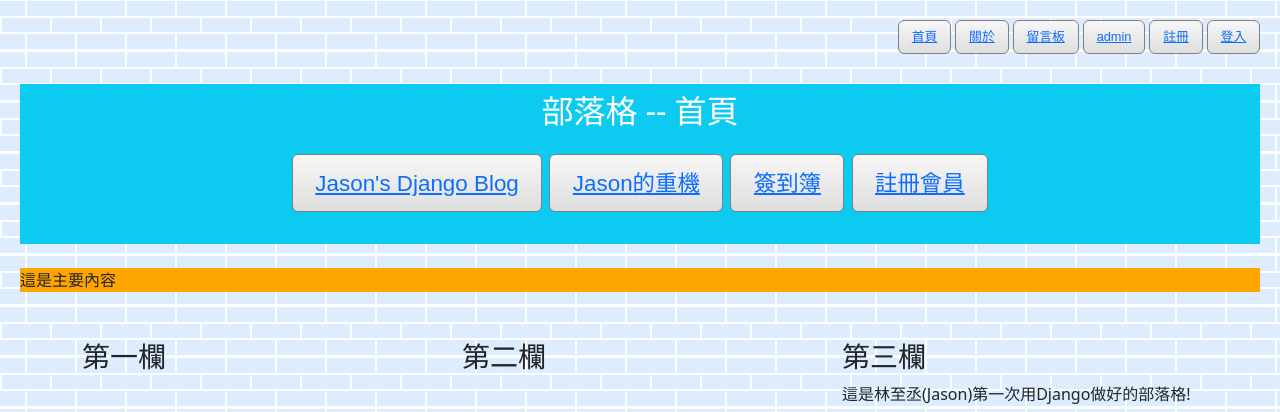
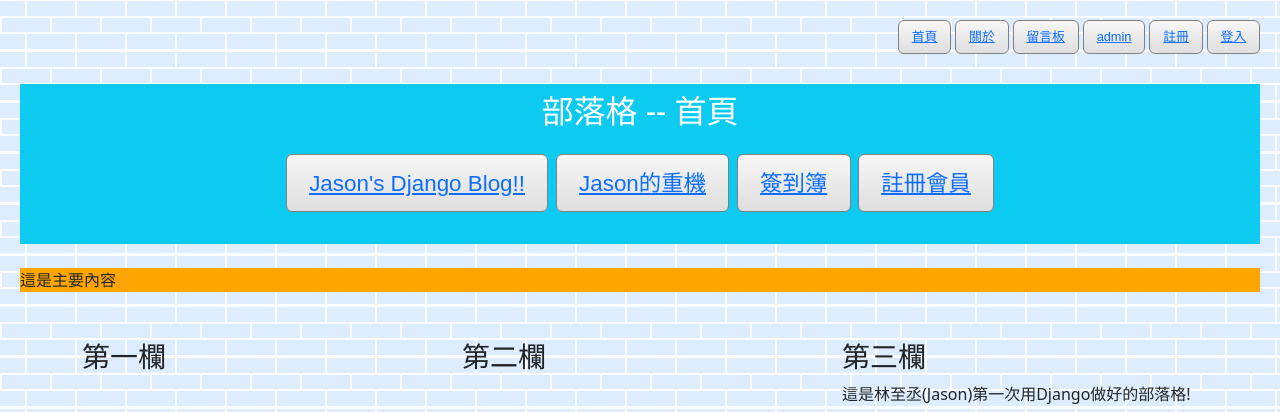
Before and after one commit to mrjasonnlin/mysite, a Django app: page /main/ in a window 1280 px wide. Shown: the top 412 px of the page. Run offline with Django 4.2, Linux system fonts and the light colour scheme.

Commit message:
Update main.html

```diff
--- a/main/templates/main/main.html
+++ b/main/templates/main/main.html
@@ -4,7 +4,7 @@
 首頁
 <h3 class="bg-info p-3">
     <!--<h3 style="background-color:Tomato;">-->
-    <button type="button" class="btn btn-primary"><a class="text-primary" href="/">Jason's Django Blog</a></button>
+    <button type="button" class="btn btn-primary"><a class="text-primary" href="/">Jason's Django Blog!!</a></button>
     <button type="button" class="btn btn-primary"><a class="text-primary" href="{% url 'main:bike' %}">Jason的重機</a></button>
     <button type="button" class="btn btn-primary"><a class="text-primary" href="{% url 'upload_profile:upload_profile' %}">簽到簿</a></button>
     <button type="button" class="btn btn-primary"><a class="text-primary" href="{% url 'main:users' %}">註冊會員</a></button>
```
